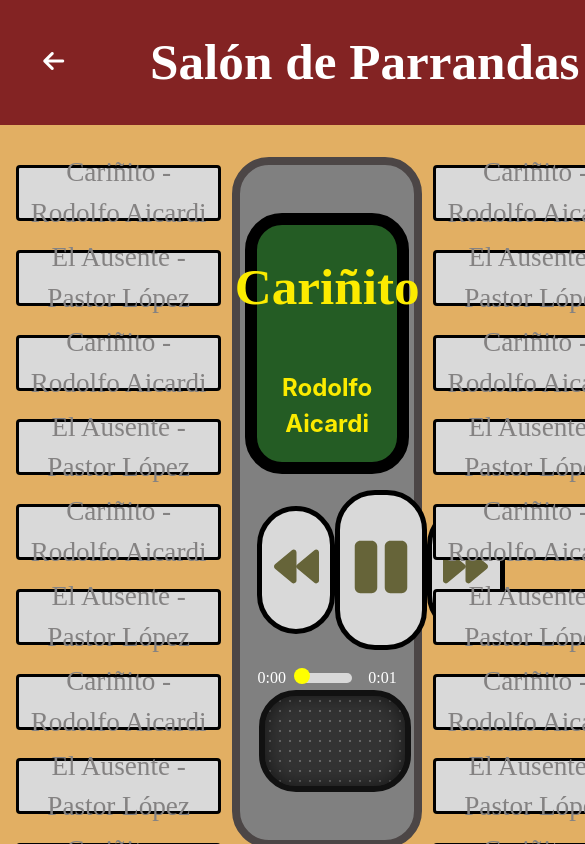
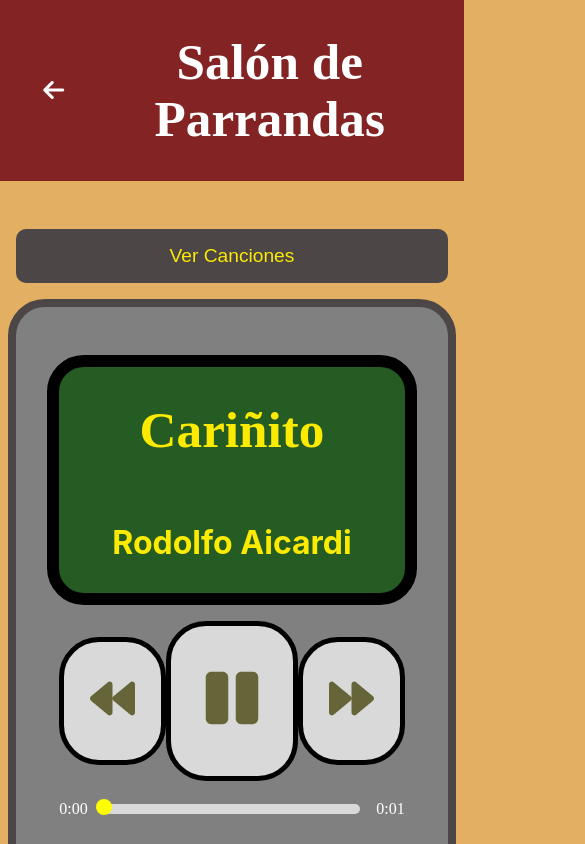
Before and after one commit to srodriguezsu/parranda, a React (Vite) app: page /salon-de-parrandas in a window 390 px wide. Shown: the top 844 px of the page, 585 px wide, since content can reach past the window. Built offline with nearby package versions, Linux system fonts and the light colour scheme.

Commit message:
salonPage Terminado

```diff
--- a/src/pages/salonPage/cancion.css
+++ b/src/pages/salonPage/cancion.css
@@ -1,23 +1,34 @@
+@keyframes example {
+  from {height: 50px;}
+  to {height: 55px;}
+}
+
 .cancion {
     height: 50px;
     display: flex;
     align-items: center;
-    justify-content: space-between;
+    justify-content: center;
     margin: 0.5rem 0;
     background-color: #D9D9D9;
     border-radius: 4px;
     font-size: 0.9rem;
-    color: #848282;
+    color: #585858;
     box-shadow: none;
     border: 3px solid #000000;
     cursor: pointer;
+    transition: background-color 0.2s, color 0.2s;
+}
+
+.cancion:hover {
+    background-color: #726f6f;
+    color: #000000;
+    animation: example 0.2s forwards;
 }
 
 .cancion h3 {
-    margin: 0 auto;
+    margin: 0;
     font-weight: normal;
     font-size: 1.7rem;
     text-align: center;
-    width: 100%;
-    color: #848282;
+    color: inherit;
 }
--- a/src/pages/salonPage/cancion.jsx
+++ b/src/pages/salonPage/cancion.jsx
@@ -1,6 +1,7 @@
 import React from 'react';
 import './Cancion.css';
 
+// Componente Cancion que representa una cancion individual
 const Cancion = ({ nombre, artista, audioSrc, onSelect }) => {
     const handleClick = () => {
         if (onSelect) onSelect({ nombre, artista, audioSrc });
--- a/src/pages/salonPage/index.css
+++ b/src/pages/salonPage/index.css
@@ -6,16 +6,65 @@
     padding: 1rem;
 }
 
-.cancionesIzq {
+.cancionesIzq, .cancionesDer {
     width: 33%;
     display: flex;
     flex-direction: column;
     gap: 0.8rem;
+
+    max-height: 82vh;
+    overflow-y: auto;
+    padding-right: 0.5rem;
 }
 
-.cancionesDer {
-    width: 33%;
-    display: flex;
-    flex-direction: column;
-    gap: 0.8rem;
+.cancionesIzq::-webkit-scrollbar,
+.cancionesDer::-webkit-scrollbar {
+    width: 8px;
 }
+
+.cancionesIzq::-webkit-scrollbar-thumb,
+.cancionesDer::-webkit-scrollbar-thumb {
+    background-color: #888;
+    border-radius: 4px;
+}
+
+.cancionesIzq::-webkit-scrollbar-thumb:hover,
+.cancionesDer::-webkit-scrollbar-thumb:hover {
+    background-color: #555;
+}
+
+.btnMostrarCanciones {
+  margin: 1rem auto;
+  display: block;
+  background-color: #4C4646;
+  color: #FCEB00;
+  border: none;
+  padding: 1rem 2rem;
+  font-size: 1.2rem;
+  border-radius: 10px;
+  cursor: pointer;
+}
+
+.btnMostrarCanciones:hover {
+  background-color: #333;
+}
+
+@media (max-width: 1060px) {
+    main {
+        flex-direction: column;
+        align-items: center;}
+
+    .reproductor {
+    width: 100%;
+    height: 50rem;}
+
+    .cancionesIzq, .cancionesDer {
+    display: none;}
+
+    .btnMostrarCanciones {
+        display: block;
+        width: 100%;
+        margin: 1rem 0;
+    }
+
+}
--- a/src/pages/salonPage/index.jsx
+++ b/src/pages/salonPage/index.jsx
@@ -1,9 +1,12 @@
-import React, { useState } from 'react';
+import React, {useState, useEffect} from 'react';
 import Header from "../../components/header/index.jsx";
 import Cancion from './cancion.jsx';
 import Reproductor from './reproductor';
+import ModalCanciones from './modalCanciones.jsx';
 import './index.css';
 
+
+// Listas de canciones, tanto las que iran a la izquierda como a la derecha
 const listaCancionesIzq = [
   { nombre: "Cariñito", artista: "Rodolfo Aicardi", audioSrc: "src/assets/canciones/CARIÑITO - RODOLFO AICARDI.mp3" },
   { nombre: "El Ausente", artista: "Pastor López", audioSrc: "src/assets/canciones/EL AUSENTE - PASTOR LOPEZ.mp3" },
@@ -36,17 +39,65 @@
   { nombre: "Cariñito", artista: "Rodolfo Aicardi", audioSrc: "src/assets/canciones/CARIÑITO - RODOLFO AICARDI.mp3" }
 ];
 
+// Lista de canciones combinada para que el reproductor pueas acceder a todas
 const listaCanciones = [...listaCancionesIzq, ...listaCancionesDer];
 
+// Componente principal de la página del salón de parrandas
 const ParrandasPage = () => {
+
+  // Estado para manejar si la pantalla es móvil o no
+  const [esMovil, setEsMovil] = useState(window.innerWidth < 1060);
+  const [mostrarModal, setMostrarModal] = useState(false);
+
+  // Efecto para actualizar el estado de esMovil al cambiar el tamaño de la ventana
+  useEffect(() => {
+    const handleResize = () => setEsMovil(window.innerWidth < 1060);
+    window.addEventListener('resize', handleResize);
+    return () => window.removeEventListener('resize', handleResize);
+  }, []);
+
+    // Estado para manejar el índice de la canción actual
   const [indiceActual, setIndiceActual] = useState(0);
   const cancionActual = listaCanciones[indiceActual];
 
   return (
+
+
     <div>
       <Header pageTitle={"Salón de Parrandas"} />
 
       <main>
+        {/*Si es móvil, mostramos un botón para ver las canciones y el reproductor */}
+        {esMovil ? (
+          <>
+
+            <button className="btnMostrarCanciones" onClick={() => setMostrarModal(true)}>
+              Ver Canciones
+            </button>
+
+            {/* Componente reproductor que muestra la canción actual y permite navegar entre canciones */}
+            <Reproductor
+              cancion={cancionActual}
+              siguiente={() => setIndiceActual((prev) => (prev + 1) % listaCanciones.length)}
+              anterior={() => setIndiceActual((prev) => (prev - 1 + listaCanciones.length) % listaCanciones.length)}
+            />
+
+            {/* Modal que muestra las canciones disponibles */}
+            {mostrarModal && (
+              <ModalCanciones
+                cancionesIzq={listaCancionesIzq}
+                cancionesDer={listaCancionesDer}
+                onSelect={(i) => {
+                  if (i !== null) setIndiceActual(i);
+                  setMostrarModal(false);
+                }}
+              />
+            )}
+          </>
+        ) : (
+          <>
+            {/* Si no es móvil, mostramos las canciones a la izquierda y derecha del reproductor */}
+            {/* Se crea un componente de canción por cada canción en las listas de la izquierda y derecha. */}
             <div className='cancionesIzq'>
               {listaCancionesIzq.map((c, i) => (
                 <Cancion
@@ -59,6 +110,7 @@
               ))}
             </div>
 
+            {/* Se crea un componente de tipo reproductor que muestra la canción actual y permite navegar entre las canciones */}
             <Reproductor
               cancion={cancionActual}
               siguiente={() => setIndiceActual((prev) => (prev + 1) % listaCanciones.length)}
@@ -76,7 +128,10 @@
                 />
               ))}
             </div>
+          </>
+        )}
       </main>
+
     </div>
   );
 };
--- /dev/null
+++ b/src/pages/salonPage/modal.css
@@ -0,0 +1,53 @@
+.modal-fondo {
+  position: fixed;
+  top: 0;
+  left: 0;
+  width: 100%;
+  height: 100%;
+  background-color: rgba(0, 0, 0, 0.7);
+  z-index: 999;
+  display: flex;
+  justify-content: center;
+  align-items: center;
+}
+
+.modal-contenido {
+  background: white;
+  padding: 2rem;
+  border-radius: 10px;
+  width: 80%;
+  max-height: 80%;
+  overflow-y: auto;
+}
+
+.lista-canciones {
+  list-style: none;
+  padding: 0;
+}
+
+.lista-canciones li {
+  padding: 0.5rem 0;
+  border-bottom: 1px solid #ccc;
+  cursor: pointer;
+}
+
+.btnCerrar {
+  position: absolute;
+  top: 1rem;
+  right: 1rem;
+  background: red;
+  color: white;
+  border: none;
+  font-size: 1.2rem;
+  padding: 0.5rem;
+  border-radius: 50%;
+  cursor: pointer;
+}
+
+.listaCancionesModal {
+  display: flex;
+  flex-direction: column;
+  gap: 1rem;
+  max-height: 60vh;
+  overflow-y: auto;
+}
--- /dev/null
+++ b/src/pages/salonPage/modalCanciones.jsx
@@ -0,0 +1,33 @@
+import React from 'react';
+import Cancion from './cancion.jsx';
+import './modal.css';
+
+// Componente ModalCanciones que muestra una lista de canciones en un modal
+const ModalCanciones = ({ cancionesIzq, cancionesDer, onSelect }) => {
+
+    // Unimos las canciones de ambos lados en un solo array
+  const todas = [...cancionesIzq, ...cancionesDer];
+
+  return (
+    <div className="modal-fondo">
+      <div className="modal-contenido">
+        <button className="btnCerrar" onClick={() => onSelect(null)}>X</button>
+        <h2>Lista de Canciones</h2>
+        <div className="listaCancionesModal">
+            {/* Mapeamos las canciones para crear un componente Cancion por cada una */}
+          {todas.map((c, i) => (
+            <Cancion
+              key={i}
+              nombre={c.nombre}
+              artista={c.artista}
+              audioSrc={c.audioSrc}
+              onSelect={() => onSelect(i)}
+            />
+          ))}
+        </div>
+      </div>
+    </div>
+  );
+};
+
+export default ModalCanciones;
--- a/src/pages/salonPage/reproductor.css
+++ b/src/pages/salonPage/reproductor.css
@@ -27,6 +27,7 @@
 
 .display h2 {
     color: #FCEB00;
+    font-size: 2rem;
 }
 
 .controls {
@@ -79,6 +80,7 @@
     background-image: radial-gradient(#666 1px, transparent 1px);
     background-size: 10px 10px;
     margin-bottom: 3rem;
+    margin-top: 1.5rem;
 
     display: flex;
     flex-direction: column;
```
Also changed, not shown: src/pages/salonPage/reproductor.jsx (+7 -0 lines). Lines whose indentation alone changed are shown as unchanged.
